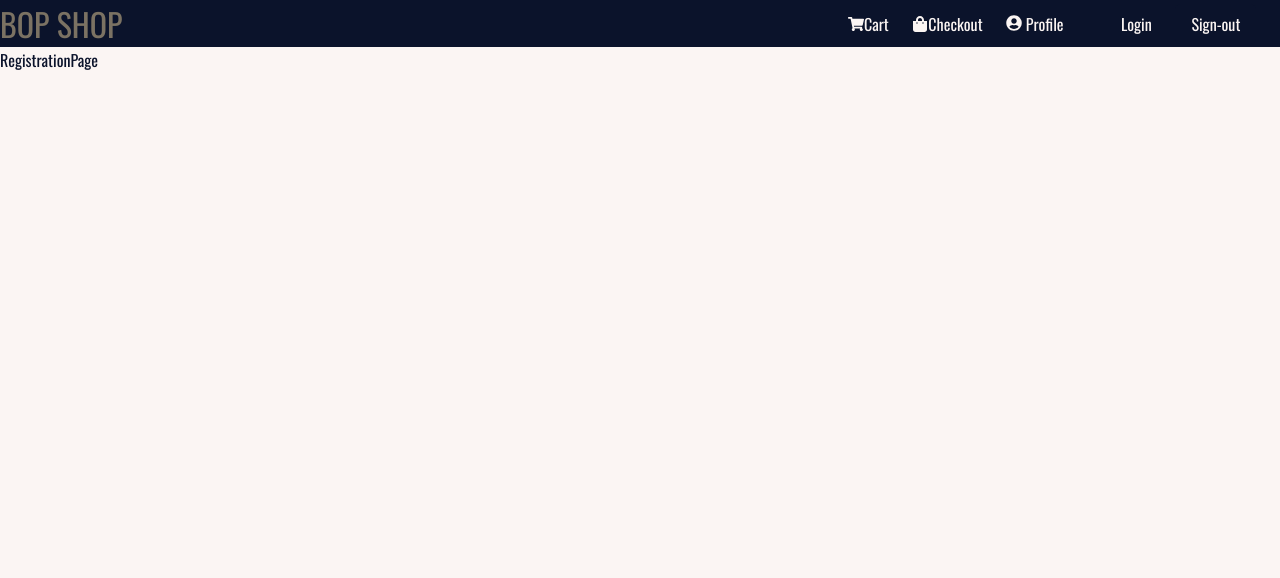
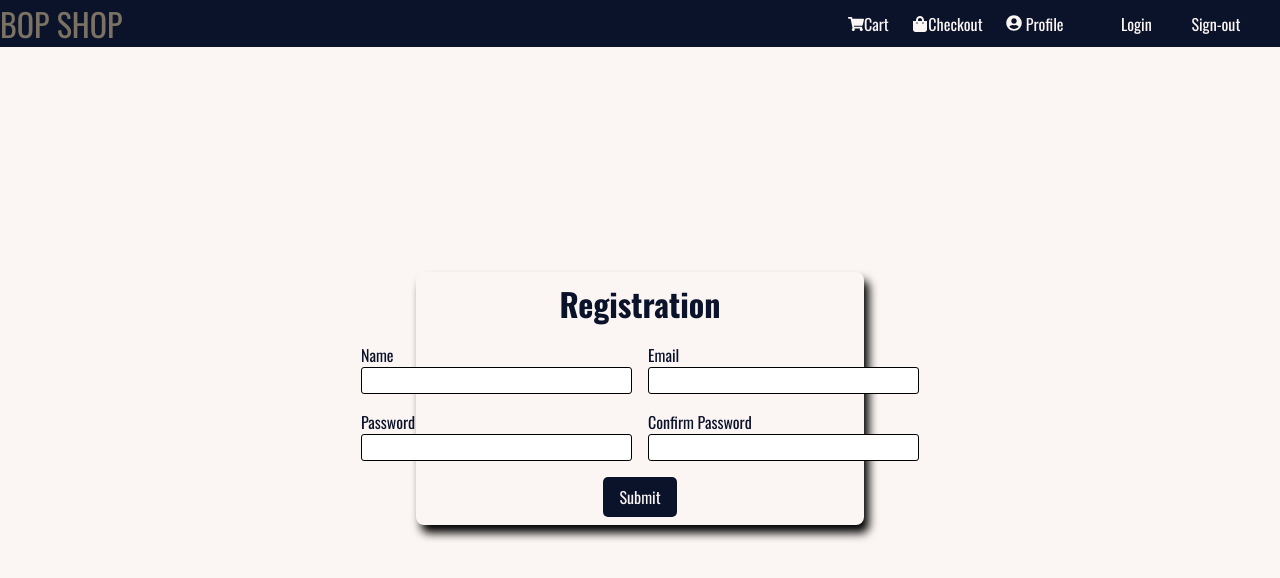
Before and after one commit to Aim4dabush/bop-shop, a React (Create React App) app: page /registration in a window 1280 px wide. Shown: the top 578 px of the page. Built offline with nearby package versions, Linux system fonts and the light colour scheme; no server answers.

Commit message:
created login and registration component

```diff
--- /dev/null
+++ b/src/components/login/Login.js
@@ -0,0 +1,89 @@
+//components
+import Button from "../shared/button/Button";
+import Input from "../shared/input/Input";
+import Link from "../shared/link/Link";
+
+//hook
+import useValidation from "../../hooks/useValidation";
+
+//styles
+import styles from "./Login.module.scss";
+
+const Login = () => {
+  const {
+    error: emailError,
+    isValid: emailValid,
+    value: email,
+    onBlurHandler: emailOnBlur,
+    onChangeHandler: emailOnChange,
+    resetHandler: emailReset,
+  } = useValidation((value) => value.includes("@"));
+  const {
+    error: passwordError,
+    isValid: passwordValid,
+    value: password,
+    onBlurHandler: passwordOnBlur,
+    onChangeHandler: passwordOnChange,
+    resetHandler: passwordReset,
+  } = useValidation((value) => (value.trim() !== "") & (value.length >= 6));
+  let formIsValid = false;
+
+  if (emailValid && passwordValid) {
+    formIsValid = true;
+  }
+
+  const submitHandler = (e) => {
+    e.preventDefault();
+
+    if (!formIsValid) {
+      return;
+    }
+    console.log(email, password);
+    emailReset();
+    passwordReset();
+  };
+
+  const emailClassName = emailError ? styles.error : null;
+  const passwordClassName = passwordError ? styles.error : null;
+
+  return (
+    <div className={styles.container}>
+      <form className={styles.form} onSubmit={submitHandler}>
+        <h1>Login</h1>
+        <Input
+          classStyle={emailClassName}
+          error={emailError}
+          id={"email"}
+          message={"Please enter a valid email"}
+          onBlurHandler={emailOnBlur}
+          onChangeHandler={emailOnChange}
+          type={"email"}
+          value={email}
+        >
+          Email
+        </Input>
+        <Input
+          classStyle={passwordClassName}
+          error={passwordError}
+          id={"password"}
+          message={"Please enter a valid password"}
+          onBlurHandler={passwordOnBlur}
+          onChangeHandler={passwordOnChange}
+          type={"password"}
+          value={password}
+        >
+          Password
+        </Input>
+        <Button colorPrimary={true}>Login</Button>
+      </form>
+      <p className={styles.registrationLink}>
+        Don't have an account?{" "}
+        <Link colorPrimary={false} path={"/registration"}>
+          Click here
+        </Link>
+      </p>
+    </div>
+  );
+};
+
+export default Login;
--- /dev/null
+++ b/src/components/login/Login.module.scss
@@ -0,0 +1,45 @@
+@import "../../SassVariables.scss";
+
+.container {
+  align-items: center;
+  display: flex;
+  flex-direction: column;
+  height: calc(100vh - 100px);
+  justify-content: center;
+
+  .form {
+    align-items: center;
+    border-radius: 8px;
+    box-shadow: 5px 8px 10px black;
+    display: flex;
+    flex-direction: column;
+    gap: 1rem;
+    padding: 0.5rem;
+    width: 25%;
+
+    .inputControl {
+      display: flex;
+      flex-direction: column;
+
+      .error {
+        background-color: $error;
+        border-color: $error;
+      }
+
+      .errorMessage {
+        color: $error;
+      }
+
+      .input {
+        border: 1px solid black;
+        border-radius: 3px;
+        font-size: 16px;
+      }
+    }
+  }
+
+  .registrationLink {
+    display: flex;
+    margin-top: 1rem;
+  }
+}
--- /dev/null
+++ b/src/components/registration/Registration.js
@@ -0,0 +1,134 @@
+//components
+import Button from "../shared/button/Button";
+import Input from "../shared/input/Input";
+
+//hooks
+import useValidation from "../../hooks/useValidation";
+
+//styles
+import styles from "./Registration.module.scss";
+
+const Registration = () => {
+  const {
+    error: emailError,
+    isValid: emailValid,
+    value: email,
+    onBlurHandler: emailOnBlur,
+    onChangeHandler: emailOnChange,
+    resetHandler: emailReset,
+  } = useValidation((value) => value.includes("@"));
+  const {
+    error: nameError,
+    isValid: nameValid,
+    value: name,
+    onBlurHandler: nameOnBlur,
+    onChangeHandler: nameOnChange,
+    resetHandler: nameReset,
+  } = useValidation((value) => value.trim() !== "" && value.length >= 2);
+  const {
+    error: passwordError,
+    isValid: passwordValid,
+    value: password,
+    onBlurHandler: passwordOnBlur,
+    onChangeHandler: passwordOnChange,
+    resetHandler: passwordReset,
+  } = useValidation((value) => value.trim() !== "" && value.length >= 6);
+  const {
+    error: confirmError,
+    isValid: confirmValid,
+    value: confirm,
+    onBlurHandler: confirmOnBlur,
+    onChangeHandler: confirmOnChange,
+    resetHandler: confirmReset,
+  } = useValidation((value) => value.trim() !== "");
+  let formIsValid = false;
+
+  if (confirmValid && emailValid && nameValid && passwordValid) {
+    formIsValid = true;
+  }
+
+  const submitHandler = (e) => {
+    e.preventDefault();
+
+    if (!formIsValid && password === confirm) {
+      return;
+    }
+
+    confirmReset();
+    emailReset();
+    nameReset();
+    passwordReset();
+  };
+
+  const confirmClassName = confirmError ? styles.error : null;
+  const emailClassName = emailError ? styles.error : null;
+  const nameClassName = nameError ? styles.error : null;
+  const passwordClassName = passwordError ? styles.error : null;
+
+  return (
+    <div className={styles.container}>
+      <form className={styles.form} onSubmit={submitHandler}>
+        <h1>Registration</h1>
+        <div className={styles.userWrapper}>
+          <Input
+            classStyle={nameClassName}
+            error={nameError}
+            id={"name"}
+            message={"Please enter a name that is at least two letters long"}
+            onBlurHandler={nameOnBlur}
+            onChangeHandler={nameOnChange}
+            type={"text"}
+            value={name}
+          >
+            Name
+          </Input>
+          <Input
+            classStyle={emailClassName}
+            error={emailError}
+            id={"email"}
+            message={"Please enter a valid email"}
+            onBlurHandler={emailOnBlur}
+            onChangeHandler={emailOnChange}
+            type={"email"}
+            value={email}
+          >
+            Email
+          </Input>
+        </div>
+        <div className={styles.userWrapper}>
+          <Input
+            classStyle={passwordClassName}
+            error={passwordError}
+            id={"password"}
+            message={"Please enter a password at least 6 characters long"}
+            onBlurHandler={passwordOnBlur}
+            onChangeHandler={passwordOnChange}
+            type={"password"}
+            value={password}
+          >
+            Password
+          </Input>
+          <div className={styles.inputControl}>
+            <label htmlFor="confirmPassword">Confirm Password</label>
+            <input
+              className={`${styles.input} ${confirmClassName}`}
+              type="password"
+              value={confirm}
+              id="confirmPassword"
+              onBlur={confirmOnBlur}
+              onChange={confirmOnChange}
+            />
+            {password !== confirm && (
+              <p className={styles.errorMessage}>
+                This field doesn't match the password you entered.
+              </p>
+            )}
+          </div>
+        </div>
+        <Button colorPrimary={true}>Submit</Button>
+      </form>
+    </div>
+  );
+};
+
+export default Registration;
--- /dev/null
+++ b/src/components/registration/Registration.module.scss
@@ -0,0 +1,51 @@
+@import "../../SassVariables.scss";
+
+.container {
+  align-items: center;
+  display: flex;
+  flex-direction: column;
+  height: calc(100vh - 100px);
+  justify-content: center;
+
+  .form {
+    align-items: center;
+    border-radius: 8px;
+    box-shadow: 5px 8px 10px black;
+    display: flex;
+    flex-direction: column;
+    gap: 1rem;
+    padding: 0.5rem;
+    width: 35%;
+
+    .userWrapper {
+      display: flex;
+      gap: 1rem;
+
+      .inputControl {
+        display: flex;
+        flex-direction: column;
+
+        .error {
+          background-color: $error;
+          border-color: $error;
+        }
+
+        .errorMessage {
+          color: $error;
+          font-size: 14px;
+        }
+
+        .input {
+          border: 1px solid black;
+          border-radius: 3px;
+          font-size: 20px;
+        }
+      }
+    }
+  }
+
+  .registrationLink {
+    display: flex;
+    margin-top: 1rem;
+  }
+}
--- a/src/pages/login/LoginPage.js
+++ b/src/pages/login/LoginPage.js
@@ -1,8 +1,15 @@
+//components
+import Login from "../../components/login/Login";
+
 //styles
 import styles from "./LoginPage.module.scss";
 
 const LoginPage = () => {
-  return <div>LoginPage</div>;
+  return (
+    <section>
+      <Login />
+    </section>
+  );
 };
 
 export default LoginPage;
--- a/src/pages/registration/RegistrationPage.js
+++ b/src/pages/registration/RegistrationPage.js
@@ -1,8 +1,15 @@
+//components
+import Registration from "../../components/registration/Registration";
+
 //styles
 import styles from "./RegistrationPage.module.scss";
 
 const RegistrationPage = () => {
-  return <div>RegistrationPage</div>;
+  return (
+    <div>
+      <Registration />
+    </div>
+  );
 };
 
 export default RegistrationPage;
```
